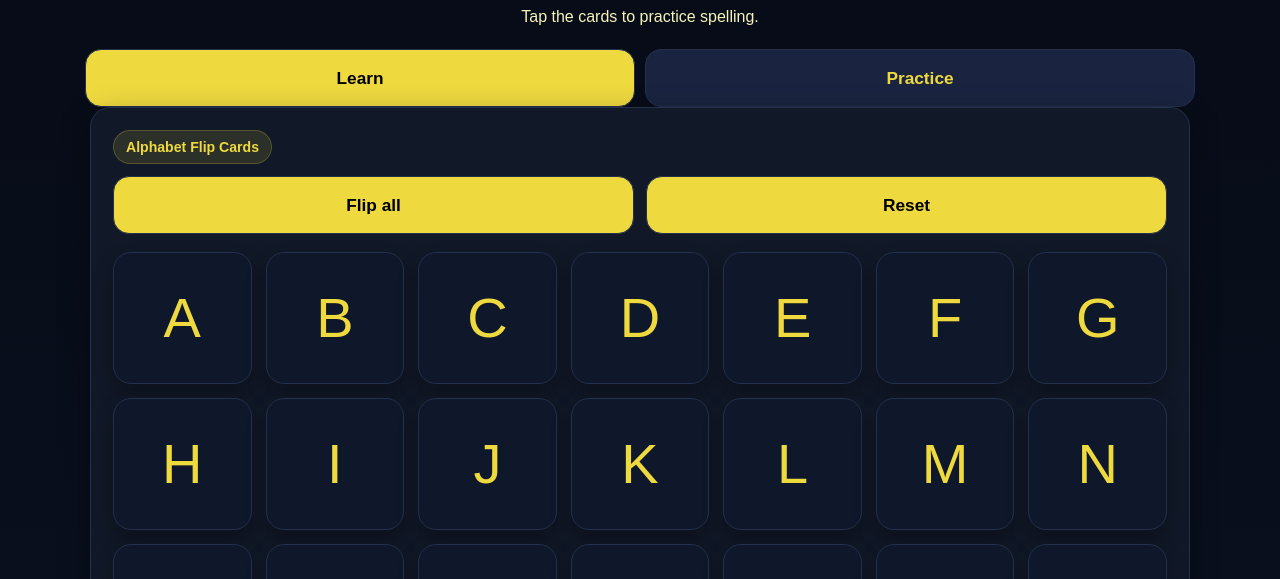
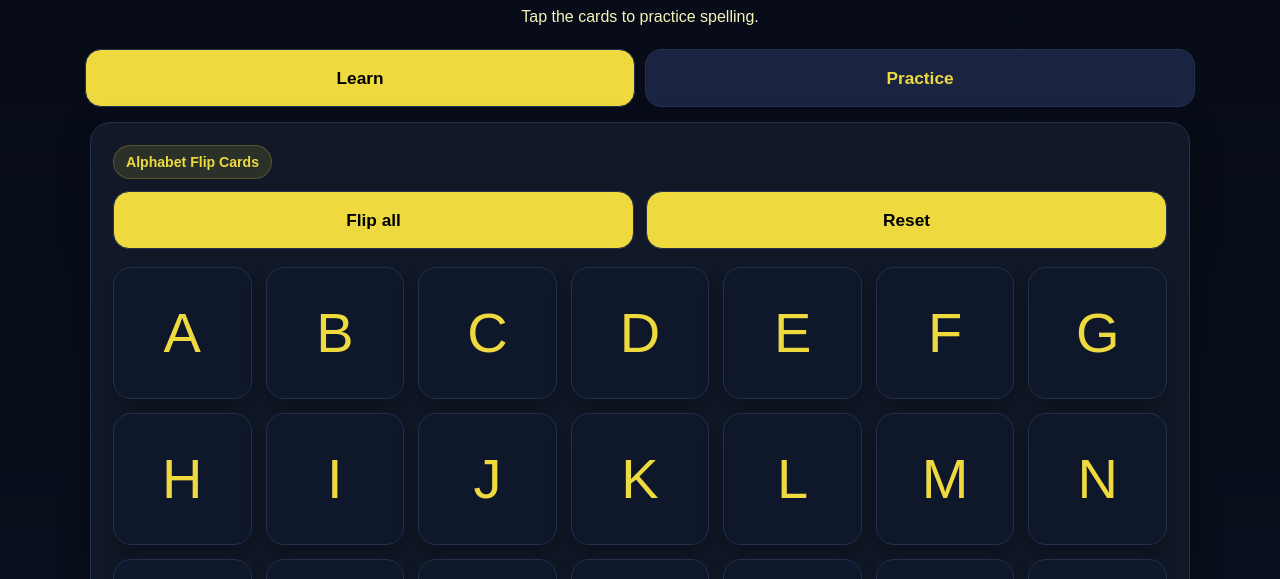
Before and after one commit to omogalag/SpellingNinja, a plain HTML site: page index.html in a window 1280 px wide. Shown: the part 160-739 px from the top of the page. Drawn offline with Linux system fonts and the light colour scheme.

Commit message:
Update index.html

```diff
--- a/index.html
+++ b/index.html
@@ -360,7 +360,7 @@
 .tabs {
   display: flex;
   gap: 10px;
-  padding: 10px 10px 0;
+  padding: 10px 10px 15px;
 
 }
 
```
